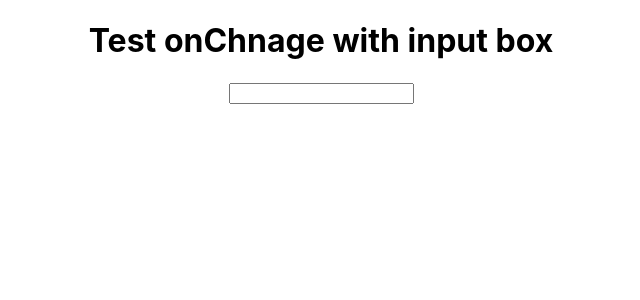
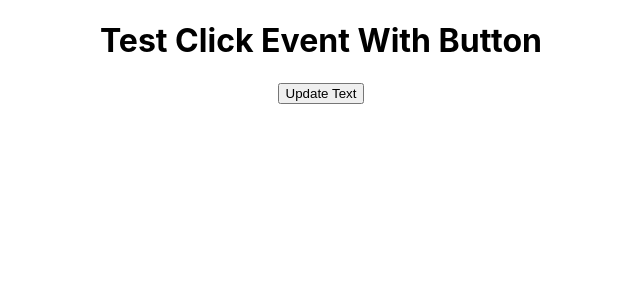
Before and after one commit to muazimmaqbool/React_Testing_Library, a React (Create React App) app: page / in a window 1280 px wide. Shown: the top 300 px of the page, without its empty margins (319-959 px from the left). Built offline with nearby package versions, Linux system fonts and the light colour scheme.

Commit message:
minor changes

```diff
--- a/src/6_Click_Event_Test/ClickTest.jsx
+++ b/src/6_Click_Event_Test/ClickTest.jsx
@@ -2,8 +2,8 @@ import React, { useState } from 'react'
 
 const ClickTest = () => {
  //here in this example we will test that is the text getting changed with the help of state and button
- //basically when we click on the button the text data state variable should get updated and we will test it in out test file
- //is it getting updated or not
+ //basically when we click on the button the text data state variable should get updated and we will
+ // test it in out in the test file is it getting updated or not
 const [data, setData] = useState("")
   return (
     <div>
--- a/src/App.js
+++ b/src/App.js
@@ -42,8 +42,8 @@ function App() {
       {/* <ReactFunc/> */}
       {/* <Input/> */}
       {/* <InputFile/> */}
-      <OnChangeTest/>
-      {/* <ClickTest/> */}
+      {/* <OnChangeTest/> */}
+      <ClickTest/>
       {/* <Diff_File_Ext/> */}
       {/* <Before_After/> */}
       {/* <SnapShot/> */}
```
